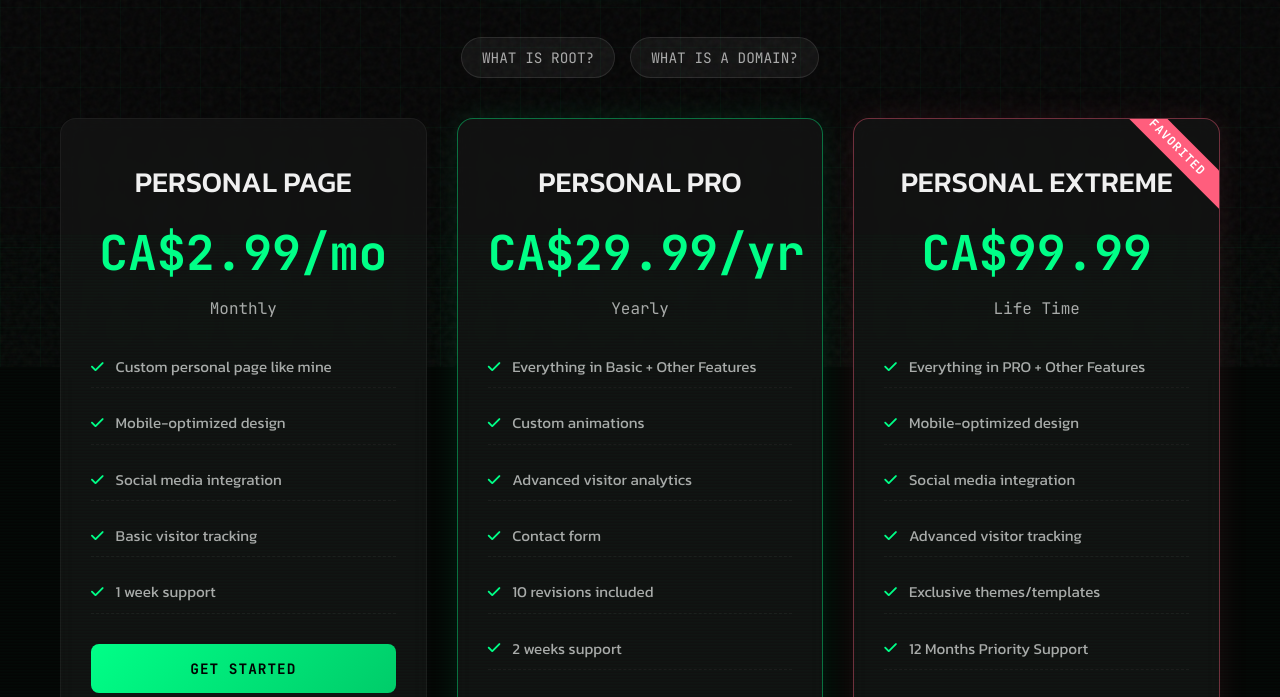
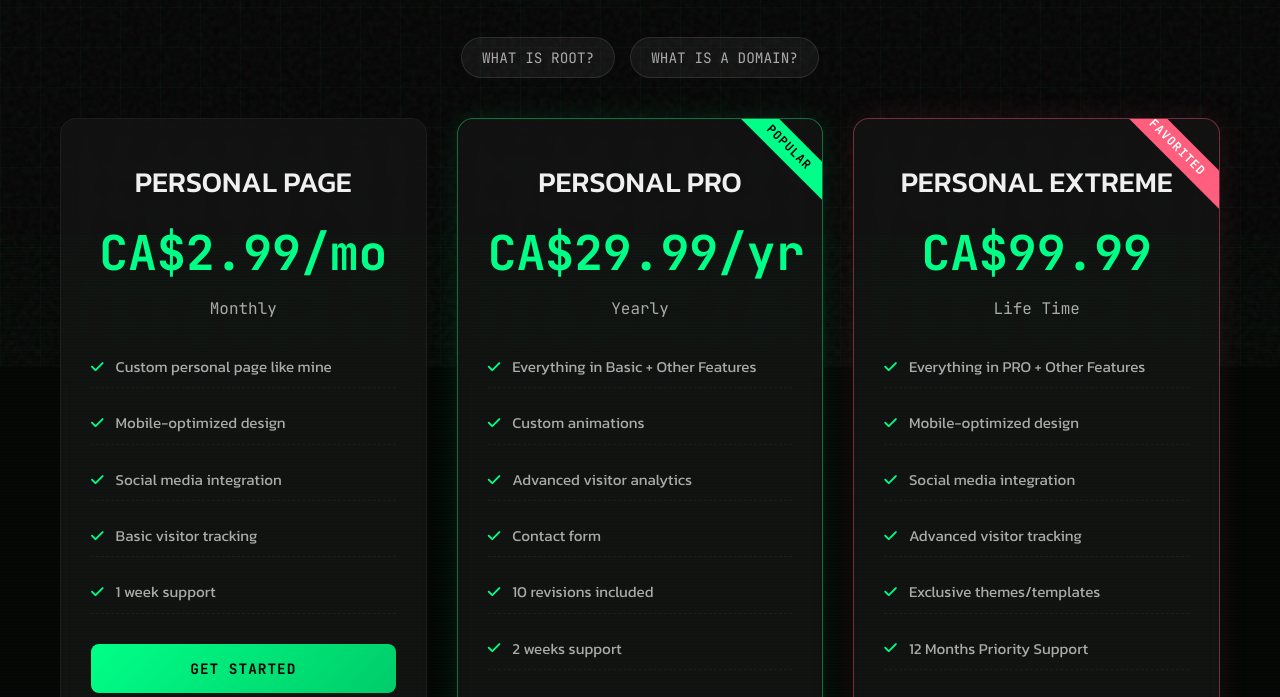
Before and after one commit to qwertzuiop12/danigojak.github.io, a plain HTML site: page pricing.html in a window 1280 px wide. Shown: the part 433-1130 px from the top of the page. Drawn offline with Linux system fonts and the light colour scheme.

Commit message:
Update pricing.html

```diff
--- a/pricing.html
+++ b/pricing.html
@@ -287,7 +287,7 @@
         }
 
         .pricing-card.popular::before {
-            content: 'POPULAR;
+            content: 'POPULAR';
             position: absolute;
             top: 15px;
             right: -40px;
```
